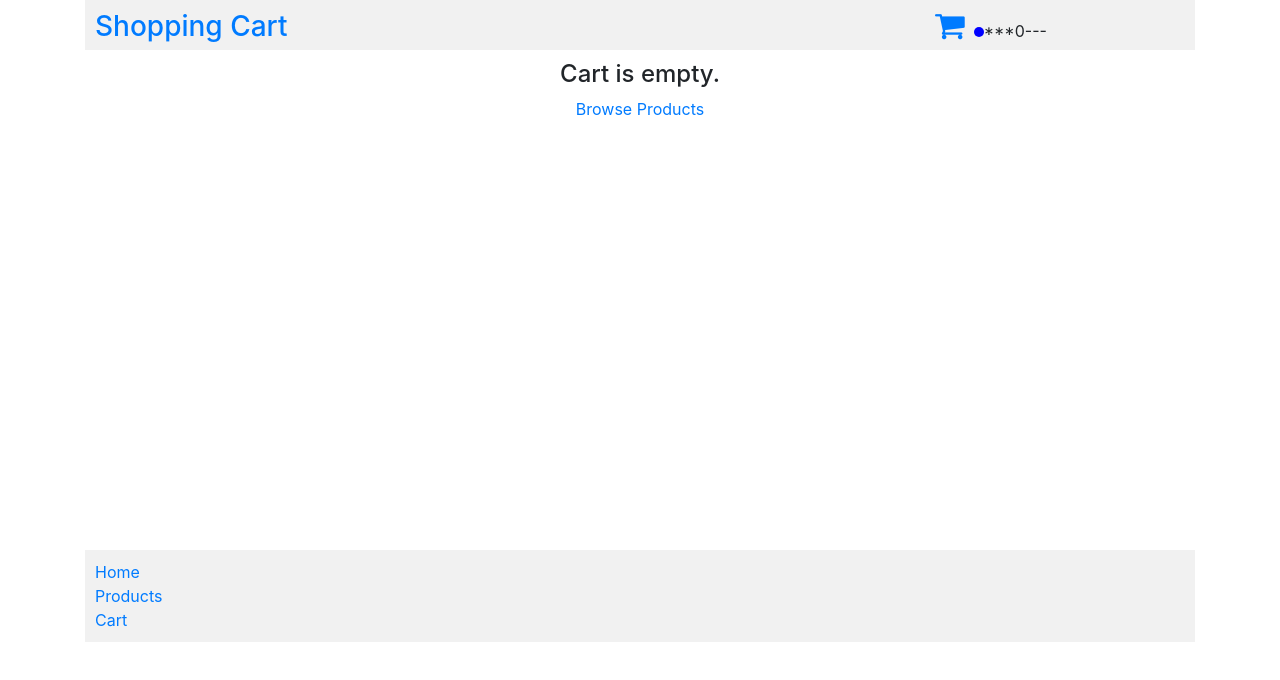
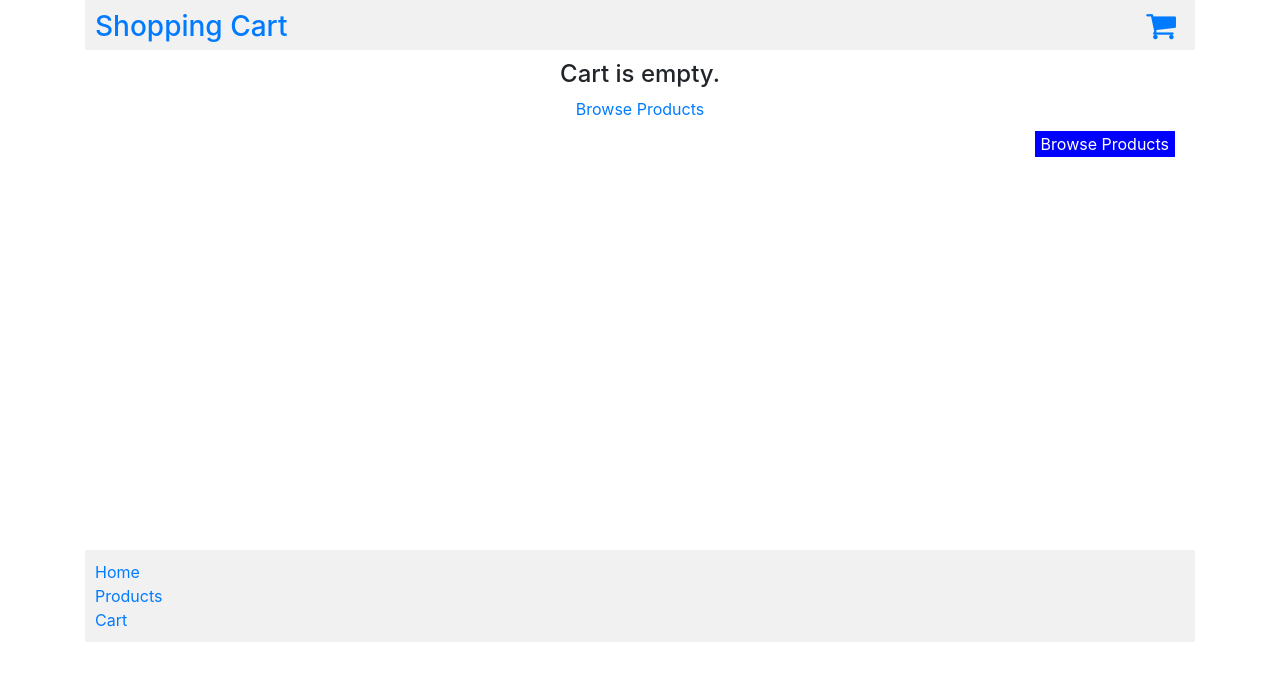
Before and after one commit to mohitzim/assignment, a React (Create React App) app: page /cart in a window 1280 px wide. Shown: the top 680 px of the page. Built offline with nearby package versions, Linux system fonts and the light colour scheme.

Commit message:
cart count in header, code corrections

```diff
--- a/src/Cart/Cart.component.js
+++ b/src/Cart/Cart.component.js
@@ -55,7 +55,6 @@ class Cart extends Component {
             {checkoutCompleted &&
               <div class="msgThanks pad10">
                 {msgThanks}&nbsp;&nbsp;
-                <NavLink to="/products">Browse Products</NavLink>
               </div>
             }
 
@@ -80,11 +79,18 @@ class Cart extends Component {
               </div>
             }
 
-            {!showCheckout && !checkoutCompleted && !emptyCart &&
-              <div>
-                <button name="btnCheckout" type="button" onClick={()=>{this.showCheckout()}}>Checkout</button>
+            <div class="row pad10">
+              <div class="col-6">
+                {!showCheckout && !checkoutCompleted && !emptyCart &&
+                  <button name="btnCheckout" type="button" onClick={()=>{this.showCheckout()}}>Checkout</button>
+                }
               </div>
-            }
+              <div class="col-6" style={{textAlign:'right'}}>
+                <NavLink to="/products">
+                  <button type="button" style={{backgroundColor:'blue', color: 'white', border:'none'}}>Browse Products</button>
+                </NavLink>
+              </div>
+            </div>
 
             <div>
               {showCheckout && <Checkout completeCheckout={()=>{this.completeCheckout()}} ></Checkout>}
--- a/src/CartTotal/CartTotal.component.js
+++ b/src/CartTotal/CartTotal.component.js
@@ -8,11 +8,10 @@ class CartTotal extends Component {
 
     render() {
       let {cartTotal} = this.props;
-      console.log('cart-total...');
         return(
-            <div class="pad10">
+            <div class="pad10" style={{fontWeight: 'bold'}}>
               <div class="row">
-                <div class="col-9">
+                <div class="col-9" style={{textAlign:'right'}}>
                   Total
                 </div>
                 <div class="col-3">
--- a/src/Checkout/Checkout.component.js
+++ b/src/Checkout/Checkout.component.js
@@ -57,7 +57,7 @@ class Checkout extends Component {
 
   isValidLname() {
     if(this.state.lname === '') {
-      this.setState({errFname: "Please enter Last name."});
+      this.setState({errLname: "Please enter Last name."});
       return false;
     }
     this.setState({errLname: ''});
@@ -66,7 +66,7 @@ class Checkout extends Component {
 
   isValidPhone() {
     if(this.state.phone === '') {
-      this.setState({errFname: "Please enter Phone."});
+      this.setState({errPhone: "Please enter Phone."});
       return false;
     }
     this.setState({errPhone: ''});
@@ -74,8 +74,9 @@ class Checkout extends Component {
   }
 
   isValidCreditcard() {
-    if(this.state.creditcard === '') {
-      this.setState({errFname: "Please enter Creditcard."});
+
+    if(this.state.creditcard === '' || this.state.creditcard.match(/^4[0-9]{12}(?:[0-9]{3})?$/) == null) {
+      this.setState({errCreditcard: "Please enter valid Creditcard."});
       return false;
     }
     this.setState({errCreditcard: ''});
@@ -83,10 +84,10 @@ class Checkout extends Component {
   }
 
   handleSubmit = () => {
-    //alert(1);
+    //alert(this.isValidCreditcard());
     if(this.isValidFname() && this.isValidLname() && this.isValidPhone() && this.isValidCreditcard()) {
-      console.log(1111);
 
+      // form is valid, complete checkout
       this.props.completeCheckout();
     }
 
@@ -95,9 +96,9 @@ class Checkout extends Component {
     })
   }
     render() {
-      console.log('Checkout...');
+      //console.log('Checkout...');
         return(
-            <div className="formWrapper">checkout..
+            <div className="formWrapper">
               <div class="row pad10">
                 <div class="col-3">
                   <input type="text" value={this.state.fname} width="100%" placeholder="First Name" onChange={(e)=>{this.onChangeFname(e)}}/>
@@ -114,7 +115,8 @@ class Checkout extends Component {
                   <div class="error">{this.state.errPhone}</div>
                 </div>
                 <div class="col-3">
-                  <input type="text" value={this.state.creditcard} placeholder="Credit Card" onChange={(e)=>{this.onChangeCreditcard(e)}}/>
+                  <input type="text" value={this.state.creditcard} placeholder="Credit Card (Visa card)" onChange={(e)=>{this.onChangeCreditcard(e)}}/>
+                  <div>(i.e., 4111111111111111)</div>
                   <div class="error">{this.state.errCreditcard}</div>
                 </div>
               </div>
--- a/src/Header/Header.component.js
+++ b/src/Header/Header.component.js
@@ -19,17 +19,17 @@ class Header extends Component {
                     <NavLink to="/">Shopping Cart</NavLink>
                   </h3>
                 </div>
-                <div class="col-3">
+                <div class="col-3" style={{textAlign:'right'}}>
                   <NavLink to="/cart"><i class="fa fa-shopping-cart fa-2x" aria-hidden="true"></i></NavLink>
-                  &nbsp;&nbsp;<span class="dot" style={Styles.dot}></span>
-                  ***<span>{this.props.cartCount}</span>---
+                  &nbsp;&nbsp;
+                  {this.props.cartCount > 0 &&
+                    <span class="dot hide" style={Styles.dot}>{this.props.cartCount}</span>
+                  }
                 </div>
               </div>
             </div>
-
           )
-    }
-
+        }
   }
 
   const mapStateToProps = state => ({
--- a/src/Header/Header.style.js
+++ b/src/Header/Header.style.js
@@ -5,5 +5,5 @@ export default {
   headerContainer: {
     backgroundColor: '#f1f1f1', padding: '10px', height: '50px'
   },
-  dot: {height: '10px', width: '10px', backgroundColor: 'blue', borderRadius: '50%', display: 'inline-block'}
+  dot: {height: '24px', width: '24px', backgroundColor: 'red', borderRadius: '50%', display: 'inline-block', textAlign:'center', color: 'white'}
 }
--- a/src/ProductDetail/ProductDetail.component.js
+++ b/src/ProductDetail/ProductDetail.component.js
@@ -12,7 +12,7 @@ class ProductDetail extends Component {
 
   constructor(props) {
     super(props);
-    console.log('History :: ', this.props.match);
+    //console.log('History :: ', this.props.match);
     this.state = {
       error: null,
       isLoaded: false,
@@ -22,7 +22,7 @@ class ProductDetail extends Component {
   }
 
   componentDidMount() {
-    console.log('componentDidMount :: ', this.props.match);
+    //console.log('componentDidMount :: ', this.props.match);
 
     fetch("https://fakestoreapi.com/products/"+this.props.match.params.id)
       .then(res => res.json())
@@ -52,14 +52,15 @@ class ProductDetail extends Component {
   }
 
   addToCart() {
-    console.log('addtocart..');
+
+    // update cart count
     let currentCartCount = this.props.cartCount;
     let totalCartCount = currentCartCount + 1;
     this.props.setCartCountAction(totalCartCount);
 
-
+    // update cart products
     let currentCartProducts = this.props.cartProducts;
-    console.log('currentCartProducts :: ', currentCartProducts);
+    //console.log('currentCartProducts :: ', currentCartProducts);
     let objCartProd = { "id": this.props.match.params.id, "qty": this.state.productQty, "price": (this.state.productDetail.price*this.state.productQty) }
     currentCartProducts.push(objCartProd);
     this.props.setCartProductsAction(currentCartProducts);
@@ -73,13 +74,11 @@ class ProductDetail extends Component {
 
   render() {
 
-    console.log("prod-detail..")
     const { error, isLoaded, productDetail, productQty} = this.state;
 
-    console.log(productDetail);
     return(
         <div>
-          <div class="row">
+          <div class="row pad10">
             <div class="col-5">
               <img src={productDetail.image} width="100%" alt={productDetail.title} title={productDetail.title} />
             </div>
@@ -96,16 +95,16 @@ class ProductDetail extends Component {
                     {productDetail.description}
                   </div>
                   <div style={{paddingTop:'20px'}}>
-    {/* ***<div>{this.props.bgColor}</div>--- */}
                     <button type="button" onClick={()=>{this.addToCart()}}>Add to Cart</button>
                     &nbsp;&nbsp;&nbsp;&nbsp;
-                    <input type="text" name="txtQty" id="txtQty" style={{width: '200px'}} value={productQty} onChange={(e)=>{this.changeInp(e)}} ></input>
-                  </div>
-                  <div>
-                    <NavLink to="/products">Browse Products</NavLink>
-                    {/* <button type="button" onClick={()=>{this.goToProducts()}}>Browse Products</button> */}
+                    <input type="text" name="txtQty" id="txtQty" style={{width: '50px', textAlign:'right'}} value={productQty} placeholder="Qty" onChange={(e)=>{this.changeInp(e)}} ></input>
                   </div>
                 </div>
+              </div>
+              <div style={{paddingTop: '10px', float:'right'}}>
+                <NavLink to="/products">
+                  <button type="button" style={{backgroundColor:'blue', color: 'white', border:'none'}}>Browse Products</button>
+                </NavLink>
               </div>
             </div>
           </div>
@@ -126,5 +125,3 @@ const mapDispatchToProps = dispatch => ({
 });
 
 export default connect(mapStateToProps, mapDispatchToProps)(ProductDetail);
-
-//export default ProductDetail;
--- a/src/ProductListing/ProductListing.component.js
+++ b/src/ProductListing/ProductListing.component.js
@@ -43,7 +43,7 @@ class ProductListing extends Component {
               <div class="container">
                 <div class="row">
                   {products.map(product => (
-                    <div class="col-4 padTop">
+                    <div class="col-4 padTop" key={product.id}>
                       <NavLink to={"/product/"+product.id} activeClassName="activeLink">
                       <div class="productBox pad10">
                         <div style={{textAlign:"center"}}>
@@ -57,26 +57,6 @@ class ProductListing extends Component {
                 </div>
               </div>
 
-            {/* {products.map(product => (
-              <div class="row" key={product.id} style={Styles.listing}>
-                <div class="col-6">
-                  <NavLink to={"/product/"+product.id} activeClassName="activeLink">{product.title}</NavLink>
-                </div>
-                <div class="col-3">
-                  {product.price} USD
-                </div>
-                <div class="col-3">
-                  Add
-                </div>
-              </div>
-            ))} */}
-
-
-              <div class="row">
-                <div class="col-12">
-                  row2
-                </div>
-              </div>
             </div>
       )
   }
```
